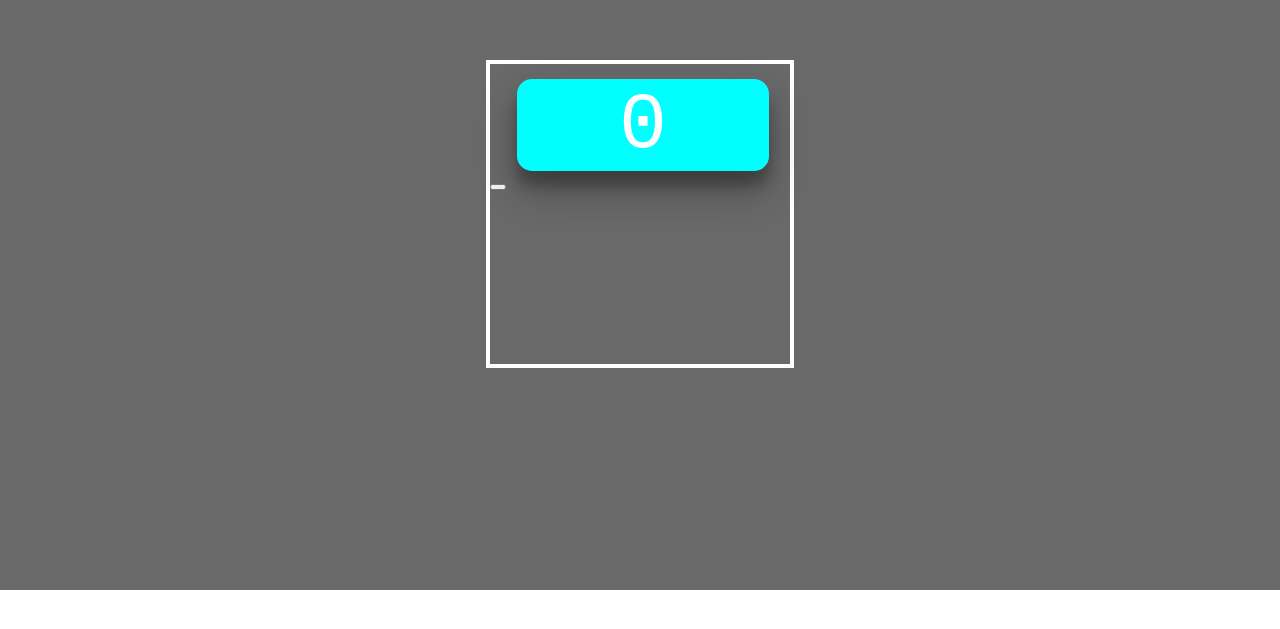
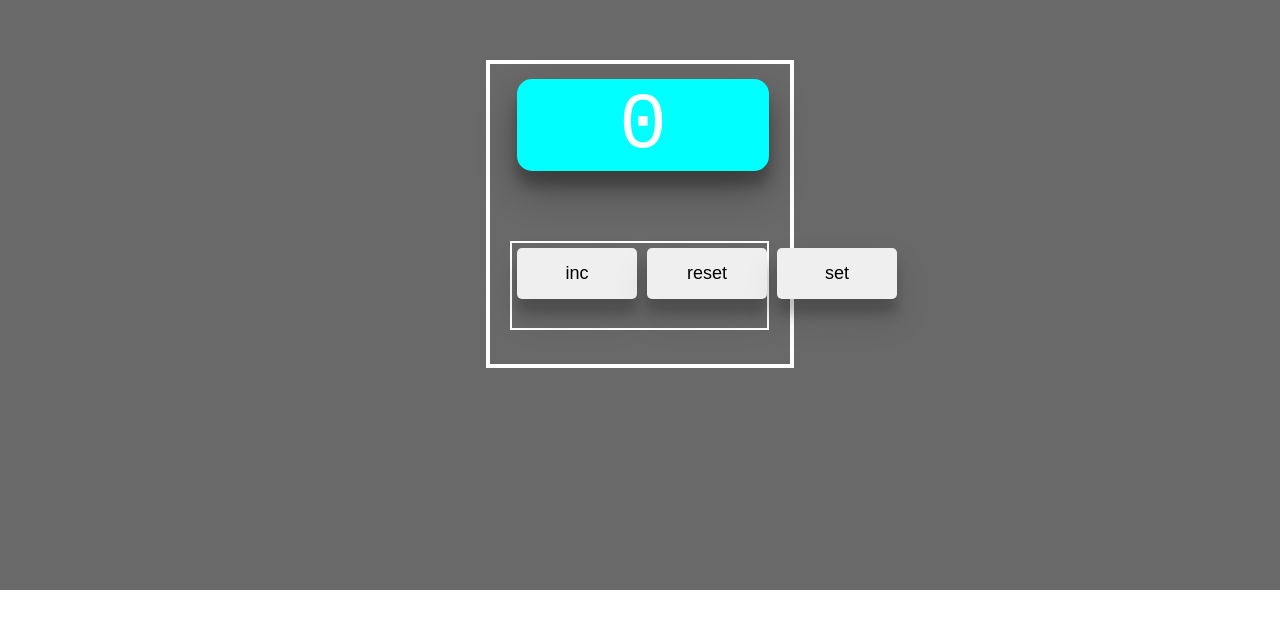
Before and after one commit to nelli04/it-incubator, a React (Create React App) app: page / in a window 1280 px wide. Shown: the part 163-792 px from the top of the page. Built offline with nearby package versions, Linux system fonts and the light colour scheme.

Commit message:
05Counter

```diff
--- a/src/components/Counter/Counter.tsx
+++ b/src/components/Counter/Counter.tsx
@@ -1,5 +1,6 @@
-import React, {useState} from 'react';
+import React from 'react';
 import {Button} from "./Button";
+
 
 type BossType = {
     buttonInc: () => void
@@ -8,28 +9,41 @@ type BossType = {
 }
 
 
-
 export const Counter = (p: BossType) => {
 
     return (
         <div className='count'>
             <div className={p.click === 5 ? 'red' : 'num'}>{p.click}</div>
-            <Button buttonInc={p.buttonInc} buttonReset={p.buttonReset} click={p.click}/>
+            <div className='btn'>
+
+                <Button
+                    click={p.click}
+                    onClick={p.buttonInc}
+                    title='inc'
+                    class={p.click >= 5 ? 'ic' : 'inc'}
+                />
+                <Button
+                    click={p.click}
+                    onClick={p.buttonReset}
+                    title='reset'
+                    class={p.click >= 1 ? 'reset' : 'true_false'}
+                />
+                <Button
+                    click={p.click}
+                    onClick={p.buttonReset}
+                    title='set'
+                    class={p.click >= 1 ? 'reset' : 'true_false'}
+                />
+            </div>
+
         </div>
 
     );
 }
 
 
-
-
-
-
-
-
-
-
-
+/*buttonInc={p.buttonInc}*/ /*buttonReset={p.buttonReset}*/
+/*buttonInc={p.buttonInc}*/ /*buttonReset={p.buttonReset}*/
 
 
 /*
```
